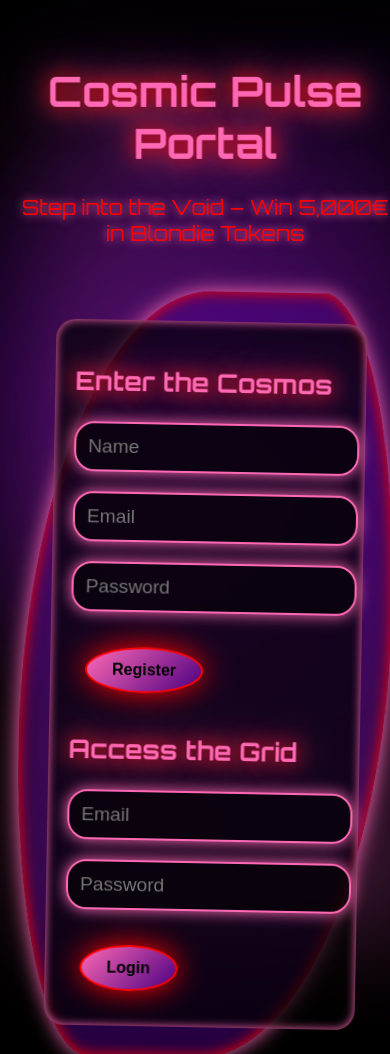
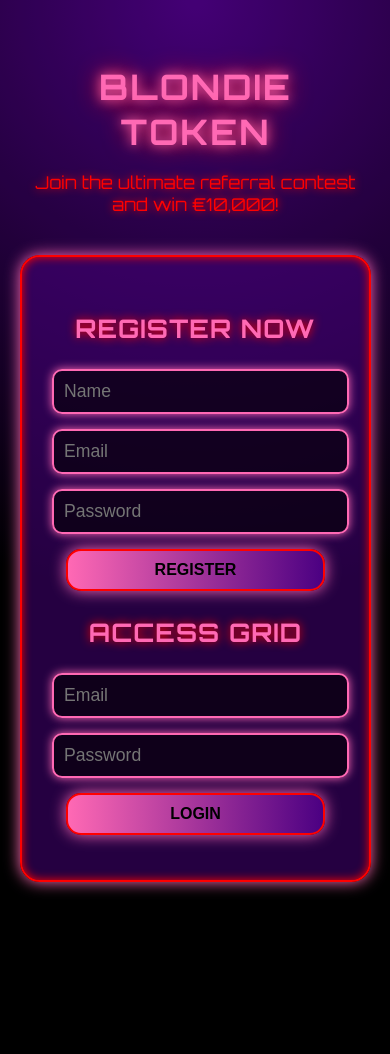
Before and after one commit to Baretap/blondietoken-competition, a website: page public/index.html in a window 390 px wide. Shown: the top 1054 px of the page. After the commit the page ends 952 px from the top, so only its background shows below. Drawn offline with Linux system fonts and the light colour scheme.

Commit message:
Redesigned site to match provided UI style with dark purple, pink, black, and red

```diff
--- a/public/index.html
+++ b/public/index.html
@@ -3,44 +3,40 @@
 <head>
     <meta charset="UTF-8">
     <meta name="viewport" content="width=device-width, initial-scale=1.0">
-    <title>Cosmic Pulse – BlondieToken</title>
+    <title>BlondieToken Referral Contest</title>
     <link href="https://fonts.googleapis.com/css2?family=Orbitron:wght@400;700&display=swap" rel="stylesheet">
     <link rel="stylesheet" href="style.css">
 </head>
 <body>
-    <div class="cosmic-wave"></div>
-    <div class="pulse-portal">
-        <h1 class="cosmic-title">Cosmic Pulse Portal</h1>
-        <p class="cosmic-subtitle">Step into the Void – Win 5,000€ in Blondie Tokens</p>
+    <div class="neon-bg"></div>
+    <div class="container">
+        <h1 class="neon-title">BLONDIE TOKEN</h1>
+        <p class="neon-subtitle">Join the ultimate referral contest and win €10,000!</p>
 
-        <div id="auth" class="pulse-card">
-            <div class="card-core">
-                <h2 class="pulse-header">Enter the Cosmos</h2>
-                <input type="text" id="reg-name" placeholder="Name" class="pulse-input">
-                <input type="email" id="reg-email" placeholder="Email" class="pulse-input">
-                <input type="password" id="reg-password" placeholder="Password" class="pulse-input">
-                <button onclick="register()" class="pulse-btn">Register</button>
+        <div id="auth" class="neon-card">
+            <h2 class="neon-header">REGISTER NOW</h2>
+            <input type="text" id="reg-name" placeholder="Name" class="neon-input">
+            <input type="email" id="reg-email" placeholder="Email" class="neon-input">
+            <input type="password" id="reg-password" placeholder="Password" class="neon-input">
+            <button onclick="register()" class="neon-btn">REGISTER</button>
 
-                <h2 class="pulse-header">Access the Grid</h2>
-                <input type="email" id="login-email" placeholder="Email" class="pulse-input">
-                <input type="password" id="login-password" placeholder="Password" class="pulse-input">
-                <button onclick="login()" class="pulse-btn">Login</button>
-            </div>
+            <h2 class="neon-header">ACCESS GRID</h2>
+            <input type="email" id="login-email" placeholder="Email" class="neon-input">
+            <input type="password" id="login-password" placeholder="Password" class="neon-input">
+            <button onclick="login()" class="neon-btn">LOGIN</button>
         </div>
 
-        <div id="dashboard" class="pulse-card" style="display: none;">
-            <div class="card-core">
-                <h2 class="pulse-header">Greetings, <span id="user-name"></span></h2>
-                <p class="pulse-text">Code: <span id="ref-code"></span></p>
-                <p class="pulse-text">Allies: <span id="ref-count"></span></p>
-                <p class="pulse-text">Energy: <span id="points"></span></p>
-                <button onclick="copyRefCode()" class="pulse-btn">Share Portal Link</button>
-                <button onclick="logout()" class="pulse-btn">Exit Grid</button>
-                <h3 class="pulse-header">Cosmic Rankings</h3>
-                <div class="starfield">
-                    <table id="leaderboard" class="pulse-table"></table>
-                </div>
-            </div>
+        <div id="dashboard" class="neon-card" style="display: none;">
+            <h2 class="neon-header">WELCOME BACK!</h2>
+            <p class="neon-text">Welcome aboard, <span id="user-name"></span>! Invite friends to earn more tokens and climb the leaderboard!</p>
+            <p class="neon-text">Code: <span id="ref-code"></span></p>
+            <p class="neon-text">Allies: <span id="ref-count"></span></p>
+            <p class="neon-text">Energy: <span id="points"></span></p>
+            <button onclick="copyRefCode()" class="neon-btn">INVITE MORE, WIN MORE</button>
+            <button onclick="logout()" class="neon-btn">EXIT GRID</button>
+
+            <h3 class="neon-header">LEADERBOARD</h3>
+            <table id="leaderboard" class="neon-table"></table>
         </div>
     </div>
     <script src="script.js"></script>
--- a/public/style.css
+++ b/public/style.css
@@ -1,4 +1,4 @@
-/* Perusasetukset */
+ /* Perusasetukset */
 body {
     margin: 0;
     padding: 0;
@@ -9,246 +9,187 @@ body {
     overflow-y: auto; /* Vieritys sallittu */
 }
 
-/* Nestemäinen tausta */
-.cosmic-wave {
+/* Neon-tausta */
+.neon-bg {
     position: fixed;
     top: 0;
     left: 0;
     width: 100%;
     height: 100%;
-    background: radial-gradient(circle at center, #4B0082 0%, #000000 70%); /* Tumma lila -> musta */
+    background: radial-gradient(circle at top center, #4B0082 0%, #000000 70%); /* Tumma lila -> musta */
     z-index: -1;
-    animation: wavePulse 8s ease infinite;
+    animation: glowFade 6s ease infinite;
 }
 
-.cosmic-wave::before {
-    content: '';
-    position: absolute;
-    top: 0;
-    left: 0;
-    width: 100%;
-    height: 100%;
-    background: linear-gradient(45deg, rgba(255, 105, 180, 0.3), rgba(75, 0, 130, 0.3)); /* Vaaleanpunainen -> tumma lila */
-    filter: blur(50px);
-    animation: ripple 12s ease infinite;
-}
-
-/* Portaali-kontaineri */
-.pulse-portal {
+/* Kontaineri */
+.container {
     padding: 40px 20px;
-    max-width: 800px;
-    width: 95%;
+    max-width: 700px;
+    width: 90%;
     margin: 0 auto;
     position: relative;
 }
 
 /* Otsikot */
-.cosmic-title {
+.neon-title {
     color: #FF69B4; /* Vaaleanpunainen */
-    text-shadow: 0 0 15px #FF0000, 0 0 30px #4B0082; /* Punainen ja tumma lila hehku */
-    font-size: 3.5em;
+    text-shadow: 0 0 10px #FF69B4, 0 0 20px #FF0000; /* Vaaleanpunainen ja punainen hehku */
+    font-size: 3em;
     text-align: center;
-    animation: glowPulse 3s ease infinite;
-    transform: perspective(500px) translateZ(20px);
+    text-transform: uppercase;
+    letter-spacing: 2px;
+    margin-bottom: 10px;
+    animation: neonFlicker 3s ease infinite;
 }
 
-.cosmic-subtitle {
+.neon-subtitle {
     color: #FF0000; /* Punainen */
-    text-shadow: 0 0 10px #FF69B4; /* Vaaleanpunainen hehku */
-    font-size: 1.6em;
+    text-shadow: 0 0 8px #FF0000;
+    font-size: 1.3em;
     text-align: center;
-    margin-bottom: 50px;
-    animation: fadeIn 2s ease-in;
+    margin-bottom: 40px;
 }
 
-/* Kaarevat kortit */
-.pulse-card {
+/* Kortit */
+.neon-card {
     background: rgba(75, 0, 130, 0.5); /* Tumma lila */
-    border: none;
-    border-radius: 50% 20% 50% 20% / 60% 40% 60% 40%; /* Orgaaninen muoto */
+    border: 2px solid #FF0000; /* Punainen */
+    border-radius: 20px;
     padding: 30px;
-    margin-bottom: 40px;
-    box-shadow: 0 0 20px #FF69B4, inset 0 0 15px #FF0000; /* Vaaleanpunainen ja punainen hehku */
-    animation: floatCard 6s ease-in-out infinite;
-    transform-style: preserve-3d;
-}
-
-.card-core {
-    padding: 20px;
-    background: rgba(0, 0, 0, 0.7); /* Musta */
-    border-radius: 20px;
-    box-shadow: inset 0 0 10px #FF69B4; /* Vaaleanpunainen sisähehku */
+    margin-bottom: 30px;
+    box-shadow: 0 0 15px #FF69B4, inset 0 0 10px #FF0000; /* Vaaleanpunainen ja punainen hehku */
 }
 
 /* Väliotsikot */
-.pulse-header {
+.neon-header {
     color: #FF69B4; /* Vaaleanpunainen */
-    text-shadow: 0 0 12px #FF0000, 0 0 25px #4B0082; /* Punainen ja tumma lila */
+    text-shadow: 0 0 10px #FF0000; /* Punainen hehku */
     font-size: 2em;
+    text-align: center;
+    text-transform: uppercase;
+    letter-spacing: 1px;
     margin: 25px 0;
-    animation: textPulse 2s ease infinite;
 }
 
 /* Tekstit */
-.pulse-text {
+.neon-text {
     color: #FF0000; /* Punainen */
-    text-shadow: 0 0 8px #FF69B4; /* Vaaleanpunainen hehku */
-    font-size: 1.3em;
+    text-shadow: 0 0 6px #FF69B4; /* Vaaleanpunainen hehku */
+    font-size: 1.2em;
+    text-align: center;
     margin: 15px 0;
 }
 
 /* Syöttökentät */
-.pulse-input {
+.neon-input {
     display: block;
     width: 90%;
-    margin: 20px auto;
-    padding: 15px;
-    background: rgba(0, 0, 0, 0.5); /* Musta */
+    margin: 15px auto;
+    padding: 12px;
+    background: rgba(0, 0, 0, 0.6); /* Musta */
     border: 2px solid #FF69B4; /* Vaaleanpunainen */
-    border-radius: 20px;
+    border-radius: 10px;
     color: #FF0000; /* Punainen */
-    font-size: 1.2em;
-    box-shadow: 0 0 15px #FF69B4;
-    transition: all 0.4s ease;
+    font-size: 1.1em;
+    box-shadow: 0 0 10px #FF69B4;
+    transition: all 0.3s ease;
 }
 
-.pulse-input:focus {
+.neon-input:focus {
     border-color: #FF0000; /* Punainen */
-    box-shadow: 0 0 25px #FF69B4; /* Vaaleanpunainen hehku */
-    transform: scale(1.05);
+    box-shadow: 0 0 15px #FF0000;
     outline: none;
 }
 
 /* Painikkeet */
-.pulse-btn {
-    background: linear-gradient(135deg, #FF69B4, #4B0082); /* Vaaleanpunainen -> Tumma lila */
+.neon-btn {
+    display: block;
+    width: 80%;
+    margin: 15px auto;
+    padding: 12px;
+    background: linear-gradient(90deg, #FF69B4, #4B0082); /* Vaaleanpunainen -> Tumma lila */
     border: 2px solid #FF0000; /* Punainen */
-    padding: 15px 35px;
-    margin: 15px;
-    border-radius: 50%;
+    border-radius: 15px;
     color: #000000; /* Musta */
     font-weight: bold;
     font-size: 1.2em;
+    text-align: center;
+    text-transform: uppercase;
     cursor: pointer;
-    box-shadow: 0 0 20px #FF69B4;
-    transition: all 0.4s ease;
-    animation: buttonPulse 2s ease infinite;
-}
-
-.pulse-btn:hover {
-    transform: scale(1.1) rotate(5deg);
-    box-shadow: 0 0 30px #FF0000, 0 0 50px #FF69B4; /* Punainen ja vaaleanpunainen */
-}
-
-/* Tähtikartta-pistetaulukko */
-.starfield {
-    position: relative;
-    padding: 20px;
-    background: rgba(0, 0, 0, 0.5); /* Musta */
-    border-radius: 20px;
-    box-shadow: 0 0 20px #FF69B4; /* Vaaleanpunainen */
-}
-
-.pulse-table {
-    width: 100%;
-    border-collapse: separate;
-    border-spacing: 0 15px;
-}
-
-.pulse-table th, .pulse-table td {
-    padding: 15px;
-    color: #FF0000; /* Punainen */
-    text-shadow: 0 0 10px #FF69B4; /* Vaaleanpunainen hehku */
-    background: rgba(75, 0, 130, 0.7); /* Tumma lila */
-    border-radius: 15px;
+    box-shadow: 0 0 15px #FF69B4;
     transition: all 0.3s ease;
 }
 
-.pulse-table th {
+.neon-btn:hover {
+    background: linear-gradient(90deg, #FF0000, #FF69B4); /* Punainen -> Vaaleanpunainen */
+    box-shadow: 0 0 20px #FF0000;
+}
+
+/* Pistetaulukko */
+.neon-table {
+    width: 100%;
+    border-collapse: collapse;
+    margin-top: 20px;
+}
+
+.neon-table th, .neon-table td {
+    padding: 12px;
+    color: #FF0000; /* Punainen */
+    text-shadow: 0 0 6px #FF69B4; /* Vaaleanpunainen hehku */
+    background: rgba(75, 0, 130, 0.7); /* Tumma lila */
+    border: 1px solid #FF0000; /* Punainen */
+    text-align: center;
+}
+
+.neon-table th {
     background: linear-gradient(90deg, #FF0000, #FF69B4); /* Punainen -> Vaaleanpunainen */
     color: #000000; /* Musta */
     font-weight: bold;
     text-transform: uppercase;
-    letter-spacing: 2px;
-    box-shadow: 0 0 15px #FF0000; /* Punainen hehku */
+    letter-spacing: 1px;
 }
 
-.pulse-table tr {
-    animation: orbit 5s ease-in-out infinite;
-}
-
-.pulse-table tr:hover {
-    transform: scale(1.05);
-    box-shadow: 0 0 25px #FF69B4; /* Vaaleanpunainen */
-    background: rgba(255, 105, 180, 0.4); /* Vaaleanpunainen hover */
+.neon-table tr:hover {
+    background: rgba(255, 105, 180, 0.3); /* Vaaleanpunainen hover */
+    box-shadow: 0 0 10px #FF69B4;
 }
 
 /* Responsiivisuus */
 @media (max-width: 600px) {
-    .cosmic-title {
-        font-size: 2.5em;
+    .neon-title {
+        font-size: 2.2em;
     }
-    .cosmic-subtitle {
-        font-size: 1.3em;
+    .neon-subtitle {
+        font-size: 1.1em;
     }
-    .pulse-header {
+    .neon-header {
         font-size: 1.6em;
     }
-    .pulse-text {
-        font-size: 1.1em;
-    }
-    .pulse-input {
-        width: 95%;
-        padding: 12px;
-    }
-    .pulse-btn {
-        padding: 12px 25px;
+    .neon-text {
         font-size: 1em;
     }
-    .pulse-table th, .pulse-table td {
+    .neon-input {
+        width: 95%;
         padding: 10px;
+    }
+    .neon-btn {
+        width: 90%;
+        padding: 10px;
+        font-size: 1em;
+    }
+    .neon-table th, .neon-table td {
+        padding: 8px;
         font-size: 0.9em;
     }
 }
 
 /* Animaatiot */
-@keyframes wavePulse {
-    0%, 100% { transform: scale(1); opacity: 0.9; }
-    50% { transform: scale(1.05); opacity: 1; }
+@keyframes glowFade {
+    0%, 100% { opacity: 0.9; }
+    50% { opacity: 1; }
 }
 
-@keyframes ripple {
-    0% { transform: translateX(-10%) translateY(-10%); }
-    50% { transform: translateX(10%) translateY(10%); }
-    100% { transform: translateX(-10%) translateY(-10%); }
+@keyframes neonFlicker {
+    0%, 100% { text-shadow: 0 0 10px #FF69B4, 0 0 20px #FF0000; }
+    50% { text-shadow: 0 0 15px #FF69B4, 0 0 30px #FF0000; }
 }
-
-@keyframes glowPulse {
-    0%, 100% { text-shadow: 0 0 15px #FF0000, 0 0 30px #FF69B4; }
-    50% { text-shadow: 0 0 25px #FF0000, 0 0 50px #FF69B4; }
-}
-
-@keyframes floatCard {
-    0%, 100% { transform: translateY(0) rotate(2deg); }
-    50% { transform: translateY(-20px) rotate(-2deg); }
-}
-
-@keyframes textPulse {
-    0%, 100% { text-shadow: 0 0 12px #FF0000; }
-    50% { text-shadow: 0 0 20px #FF0000, 0 0 35px #FF69B4; }
-}
-
-@keyframes buttonPulse {
-    0%, 100% { box-shadow: 0 0 20px #FF69B4; }
-    50% { box-shadow: 0 0 30px #FF0000; }
-}
-
-@keyframes orbit {
-    0%, 100% { transform: translateY(0); }
-    50% { transform: translateY(-15px); }
-}
-
-@keyframes fadeIn {
-    0% { opacity: 0; }
-    100% { opacity: 1; }
-}
```
